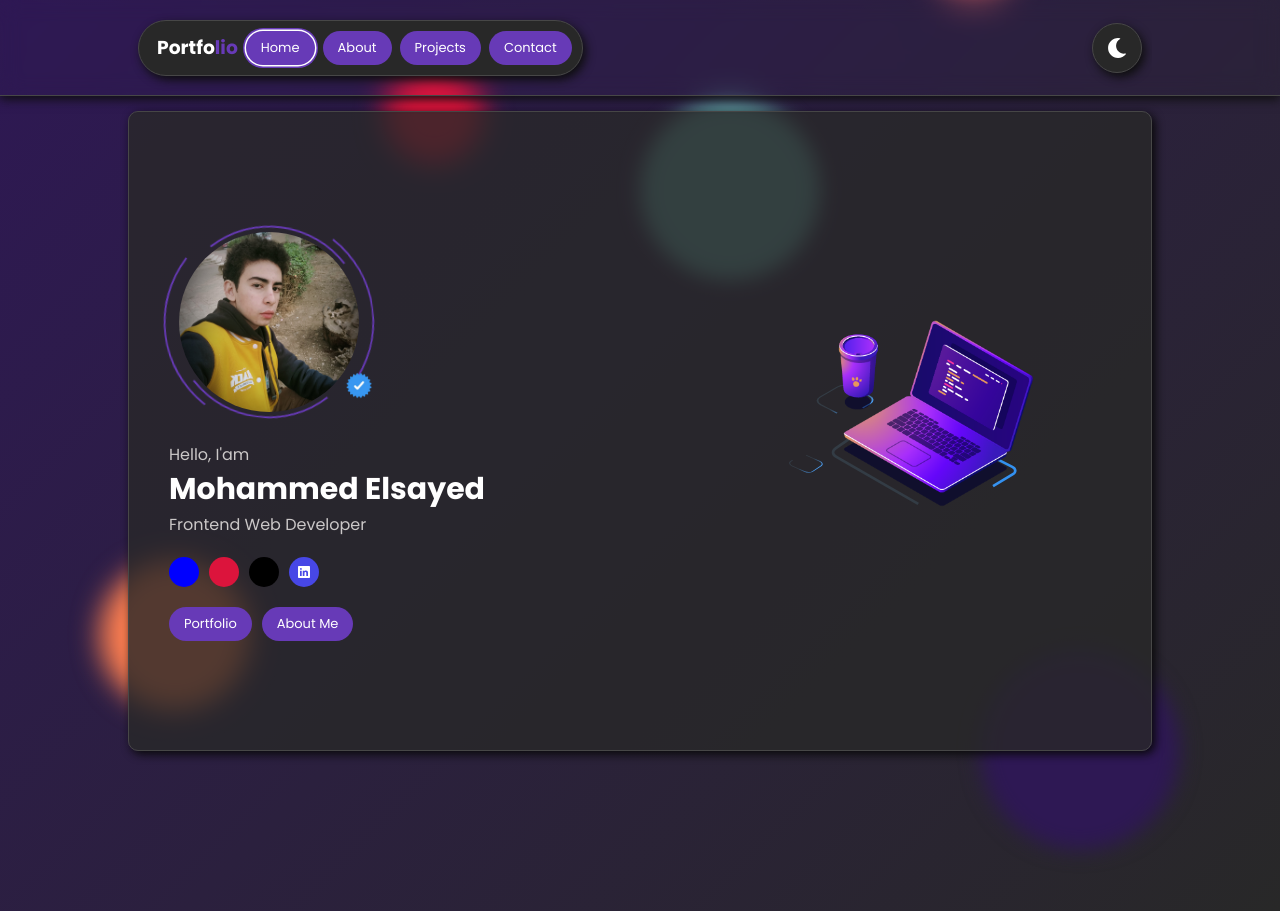
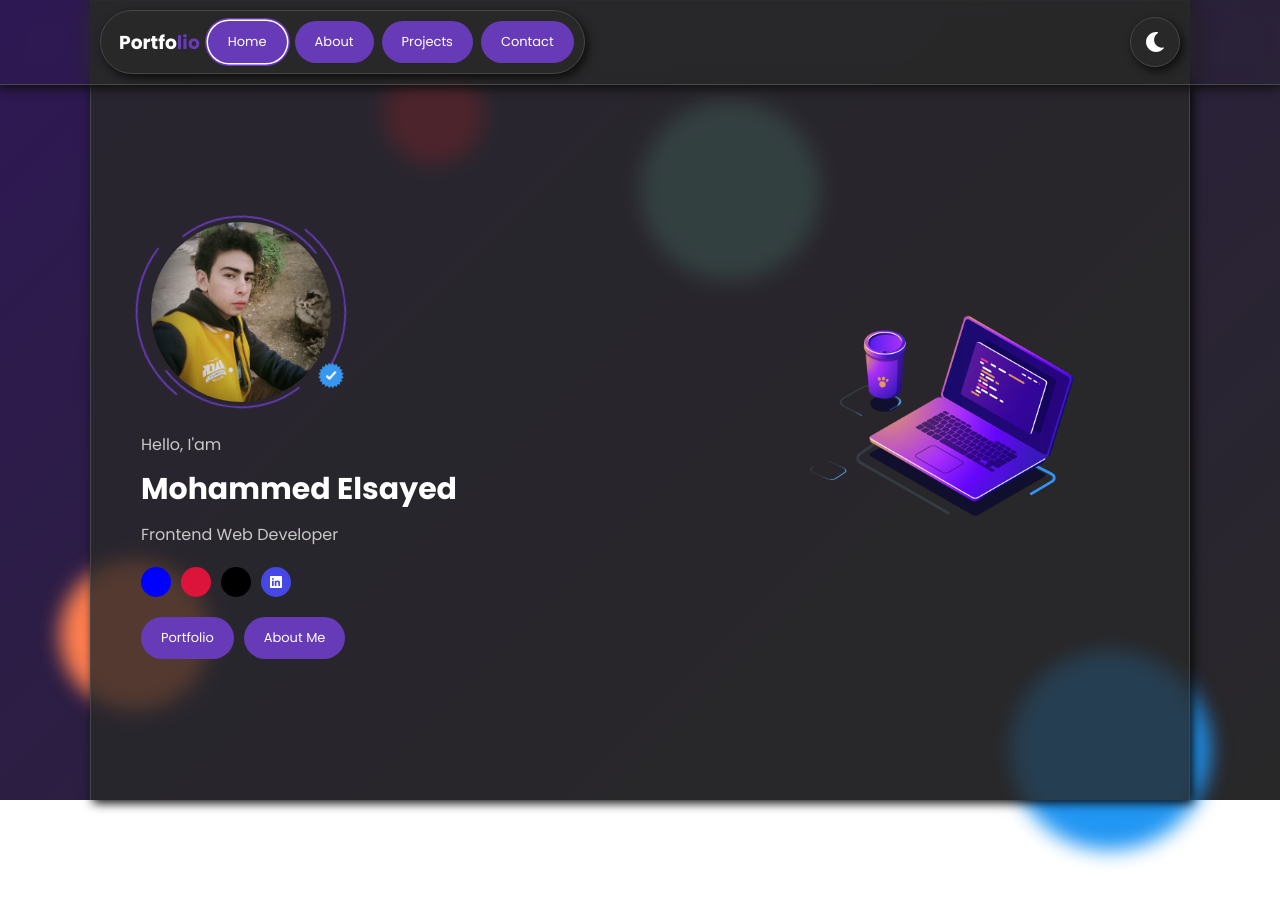
Before and after one commit to usermohamedelsayed/portfolio, a React (Create React App) app: page / in a window 1280 px wide. After the commit the page ends 800 px from the top, so only its background shows below. Built offline with nearby package versions, Linux system fonts and the light colour scheme; some icons are missing.

Commit message:
update medai

```diff
--- a/src/components/about/About.jsx
+++ b/src/components/about/About.jsx
@@ -60,7 +60,7 @@
                     <Player src={animatAbout} loop autoplay />
                 </div>
                 <div className="info">
-                    <h1>about me</h1>
+                    <h1 className="motionTitle">about me</h1>
                     <span className="desc">
                         Lorem ipsum dolor sit amet consectetur, adipisicing elit. Explicabo distinctio incidunt quas fuga totam repudiandae blanditiis dicta eligendi, accusantium nisi, nihil repellendus voluptatibus neque pariatur accusamus, ullam molestias autem cupiditate!
                     </span>
--- a/src/components/contact/Contact.jsx
+++ b/src/components/contact/Contact.jsx
@@ -20,8 +20,9 @@
     return (
         <div className='Contact showComponent'>
             <div className="container">
+                <div className="container2">
                     <div className="infos">
-                    <h1>
+                        <h1 className="motionTitle">
                             <i><MdMail /></i>
                             contact me
                         </h1>
@@ -65,6 +66,7 @@
                     </div>
                 </div>
             </div>
+        </div>
     )
 }
 
--- a/src/components/contact/Contact.scss
+++ b/src/components/contact/Contact.scss
@@ -4,13 +4,28 @@
     }
 
     .container {
+        display: flex;
+        align-items: center;
+        justify-content: center;
+        padding-bottom: 10px;
+        padding-left: 40px;
+        padding-right: 40px;
+
+        @media screen and (max-width: 767px) {
+            padding-left: 10px;
+            padding-right: 10px;
+        }
+    }
+
+    .container2 {
         display: grid;
-        grid-template-columns: 1fr 1fr;
+        grid-template-columns: 1.1fr 1fr;
         background-color: var(--bg-primary-soft);
         border-radius: 4px;
         padding: 0 30px;
         box-shadow: 3px 3px 10px var(--cr-shadow-soft);
         overflow: visible;
+        border: 1px solid var(--cr-border);
 
         @media screen and (max-width: 767px) {
             grid-template-columns: 1fr;
--- a/src/components/home/Home.jsx
+++ b/src/components/home/Home.jsx
@@ -2,20 +2,24 @@
 import { FaGithub, FaFacebookF, FaInstagram } from "react-icons/fa6";
 import { IoLogoLinkedin } from "react-icons/io";
 import { Player } from "@lottiefiles/react-lottie-player";
+import { Link } from "react-router-dom";
 import myImage from '../../assest/Mohamed_Elsayed.jpg'
 import imgMark from '../../assest/markRefistration.png'
 import animatHome from "../../animation/animatHome.json"
-import { Link } from "react-router-dom";
+import imgError from "../../assest/imgError.jpg"
 const Home = () => {
+    const handleErrorImg = (e) => {
+        e.target.src = imgError
+    }
     return (
         <div className='Home showComponent'>
             <div className="container">
                 <div className="details">
                     <div className="boxImg">
-                        <img loading="lazy" className="myImg" src={myImage} alt="my_image" />
-                        <img className="imgMark" src={imgMark} alt="my_image" />
+                        <img onError={handleErrorImg} loading="lazy" className="myImg" src={myImage} alt="my_image" />
+                        <img onError={handleErrorImg} className="imgMark" src={imgMark} alt="my_image" />
                     </div>
-                    <div className="info">
+                    <div className="info motionTitle">
                         <span>hello, i'am</span>
                         <h2 className='myName'>mohammed elsayed</h2>
                         <span>frontend web developer</span>
--- a/src/components/home/Home.scss
+++ b/src/components/home/Home.scss
@@ -6,10 +6,11 @@
         grid-template-columns: 1fr .7fr;
         gap: 10px;
         align-items: center;
-        padding: 0 20px 0 40px;
+        padding-left: 50px;
 
         @media screen and (max-width: $widthMediaPhone) {
             grid-template-columns: 1fr;
+            padding-left: 40px;
         }
     }
 
@@ -91,8 +92,13 @@
 
             h2 {
                 font-size: 30px;
+                margin: 10px 0;
 
-                @media screen and (max-width: 550px) {
+                @media screen and (max-width: 767px) {
+                    font-size: 24px;
+                }
+
+                @media screen and (max-width: 350px) {
                     font-size: 23px;
                 }
             }
@@ -134,6 +140,8 @@
                     place-items: center;
                     position: absolute;
                     inset: 0;
+                    color: #fff;
+                    transition: .1s;
                 }
 
                 &::after {
@@ -165,19 +173,19 @@
                 &:hover {
                     font-size: 30px;
 
-                    &:nth-child(1) {
+                    &:nth-child(1) a {
                         color: blue;
                     }
 
-                    &:nth-child(2) {
+                    &:nth-child(2) a {
                         color: crimson;
                     }
 
-                    &:nth-child(3) {
+                    &:nth-child(3) a {
                         color: black;
                     }
 
-                    &:nth-child(4) {
+                    &:nth-child(4) a {
                         color: rgb(71, 71, 230);
                     }
 
--- a/src/components/nav/Nav.jsx
+++ b/src/components/nav/Nav.jsx
@@ -29,7 +29,7 @@
     }, [pathname])
     return (
         <div className='Nav'>
-            <div className="container">
+            <div className="containerNav">
                 <ul className="flex-align">
                     <h3 className="title">
                         <NavLink to="/">
--- a/src/components/nav/Nav.scss
+++ b/src/components/nav/Nav.scss
@@ -7,19 +7,12 @@
     backdrop-filter: blur(10px);
     border-bottom: 1px solid var(--cr-border);
     box-shadow: 0 3px 10px var(--cr-shadow);
-    height: 12vh;
     display: flex;
     align-items: center;
     z-index: 100;
 
-    .container {
-        background: none !important;
-        backdrop-filter: none !important;
-        box-shadow: none !important;
-        border: 0 !important;
-        border-radius: 0 !important;
-        margin-top: 0;
-        height: 100% !important;
+    .containerNav {
+        padding: 10px;
         display: flex;
         align-items: center;
         justify-content: space-between;
@@ -46,8 +39,8 @@
         gap: 8px;
 
         @media screen and (max-width: $widthMediaPhone) {
-            padding: 6px;
-            gap: 6px;
+            padding: 8px;
+            gap: 8px;
             justify-content: center;
         }
 
@@ -62,6 +55,10 @@
 
                 @media screen and (max-width: 380px) {
                     font-size: 16px;
+                }
+
+                @media screen and (max-width: 350px) {
+                    padding-left: 4px;
                 }
 
                 @media screen and (max-width: 333px) {
--- a/src/components/projects/Projects.scss
+++ b/src/components/projects/Projects.scss
@@ -8,7 +8,7 @@
         display: grid;
         grid-template-columns: repeat(3, 1fr);
         justify-content: center;
-        align-items: center;
+        align-items: stretch;
         gap: 10px;
 
         @media screen and (max-width: 820px) {
--- a/src/index.scss
+++ b/src/index.scss
@@ -42,7 +42,6 @@
   background: linear-gradient(-45deg, var(--bg-primary-soft), var(--bg-primary));
   color: var(--cr-text);
   width: 100%;
-  height: auto;
   overflow-x: hidden;
 
   &.dark {
@@ -62,6 +61,31 @@
   }
 }
 
+.wrapper {
+  width: 100vw;
+  padding: 0 20px;
+}
+
+.containerNav,
+.container {
+  max-width: 1100px;
+  width: 100%;
+  padding: 25px 10px;
+  background-color: var(--bg-wrapper);
+  backdrop-filter: blur(10px);
+  margin: auto;
+}
+
+.container {
+  min-height: 100%;
+  min-height: 100vh;
+  padding-top: 95px;
+  border: 1px solid var(--cr-border);
+  box-shadow: 3px 3px 10px var(--cr-shadow-soft);
+  overflow: hidden;
+  border-bottom: 0;
+}
+
 a {
   color: var(--cr-text);
 
@@ -75,26 +99,6 @@
   color: var(--cr-text);
 }
 
-.wrapper {
-  width: 100vw;
-  height: 100vh;
-}
-
-.container {
-  margin: auto;
-  height: 80vh;
-  margin-top: calc(12vh + 15px);
-  width: min(calc(99% - 30px), 1024px);
-  padding: 10px;
-  overflow-y: auto;
-  overflow-x: hidden;
-  background-color: var(--bg-wrapper);
-  backdrop-filter: blur(10px);
-  border-radius: 10px;
-  border: 1px solid var(--cr-border);
-  box-shadow: 3px 3px 10px var(--cr-shadow-soft);
-}
-
 .showComponent {
   opacity: 0;
   animation: showComponent 1.4s ease 1 forwards;
@@ -106,39 +110,42 @@
   }
 }
 
+.circleBig,
+.circleMiddle,
+.circleSmall,
+.circleMoiving1,
+.circleMoiving2 {
+  position: fixed;
+  pointer-events: none;
+  filter: blur(10px);
+  border-radius: 50%;
+}
+
 .circleBig {
   width: 200px;
   height: 200px;
-  right: 100px;
+  right: 70px;
   bottom: -50px;
-  background-color: var(--bg-primary);
-  position: absolute;
-  border-radius: 50%;
-  pointer-events: none;
-  filter: blur(10px);
+  background-color: #2196F3;
 }
 
 .circleMiddle {
   width: 180px;
   height: 180px;
   background-color: cadetblue;
-  position: absolute;
-  border-radius: 50%;
-  pointer-events: none;
-  filter: blur(10px);
   left: 50%;
   top: 100px;
+
+  @media screen and (max-width: 767px) {
+    left: 70%;
+  }
 }
 
 .circleSmall {
   width: 150px;
   height: 150px;
   background-color: coral;
-  position: absolute;
-  border-radius: 50%;
-  pointer-events: none;
-  filter: blur(14px);
-  left: 100px;
+  left: 60px;
   bottom: 90px;
 
   @media screen and (max-width: 767px) {
@@ -151,10 +158,6 @@
 .circleMoiving2 {
   width: 100px;
   height: 100px;
-  position: absolute;
-  border-radius: 50%;
-  pointer-events: none;
-  filter: blur(14px);
   top: -100px;
   z-index: -1;
 }
@@ -199,7 +202,7 @@
 }
 
 .btn {
-  padding: 7px 15px;
+  padding: 11px 20px;
   background-color: var(--cr-primary);
   color: #fff;
   font-size: 13px;
@@ -229,3 +232,17 @@
     scale: .9;
   }
 }
+
+.motionTitle {
+  animation: motionTitle 1s ease 1 forwards;
+  letter-spacing: 20px;
+  opacity: 0;
+  white-space: nowrap;
+
+  @keyframes motionTitle {
+    100% {
+      opacity: 1;
+      letter-spacing: 0;
+    }
+  }
+}
```
Also changed, not shown: src/components/projects/Projects.jsx (+10 -4 lines), src/data.js (+22 -22 lines), src/assest/imgError.jpg (added), 13 other files (tests, documents, lock files or other folders). Lines whose indentation alone changed are shown as unchanged.
